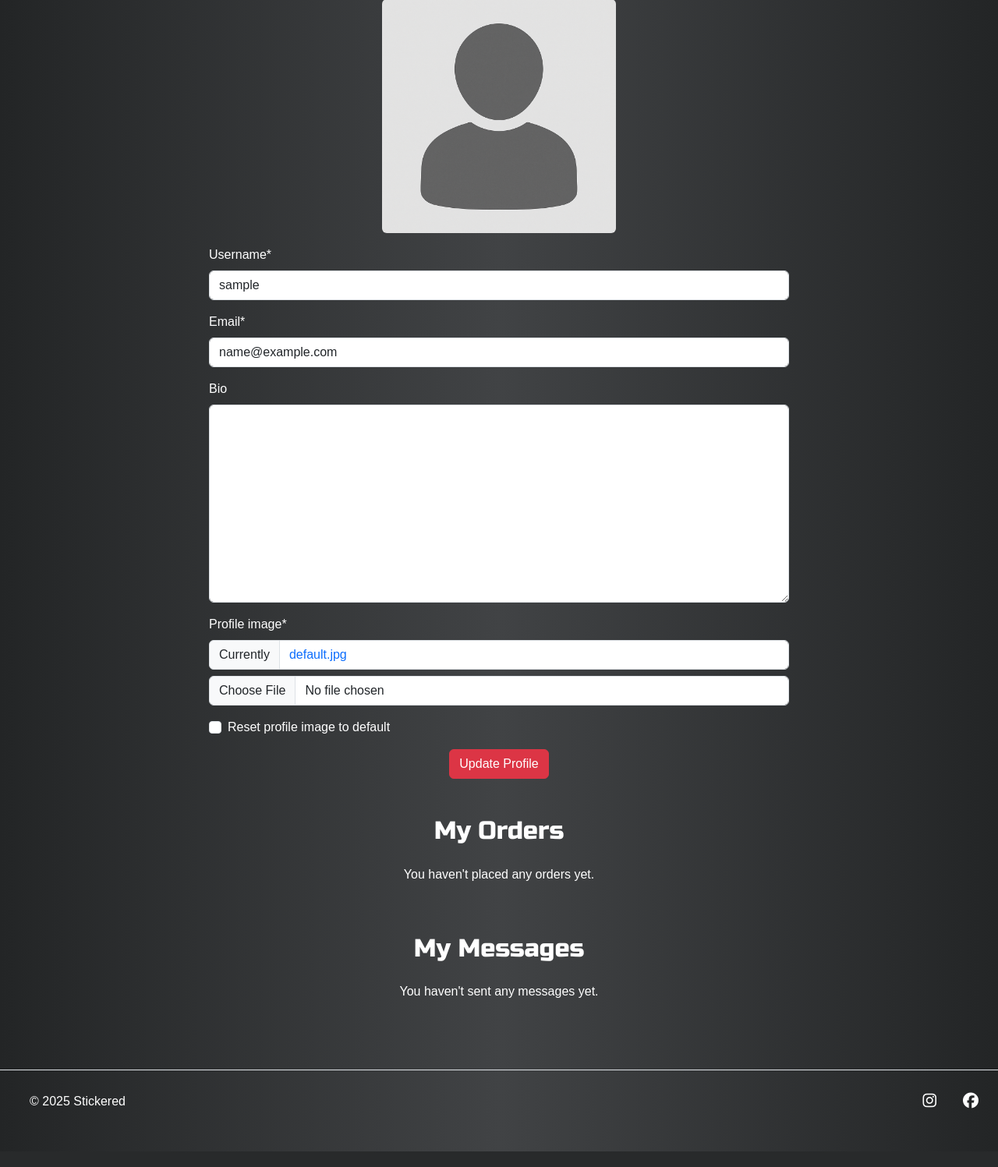
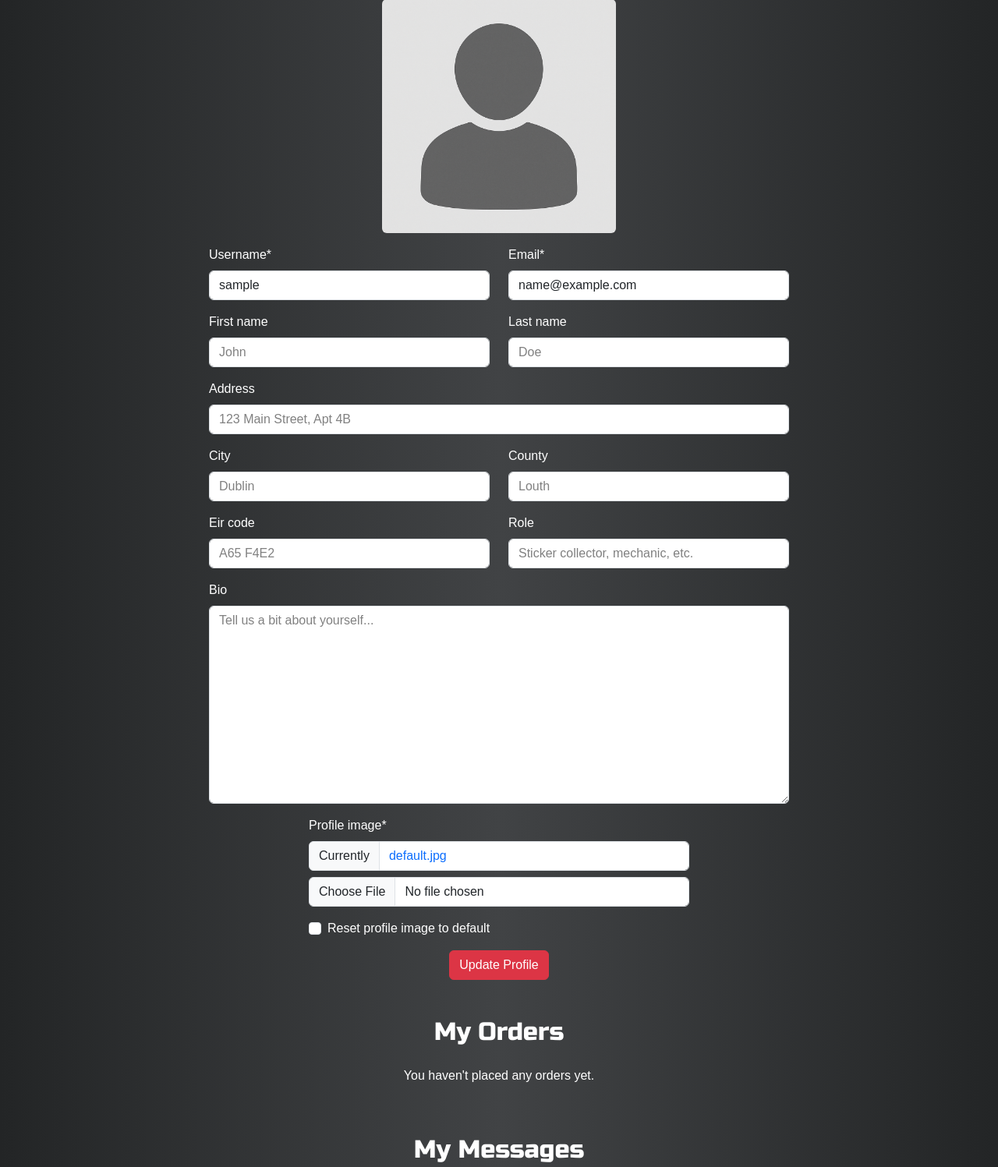
Before and after one commit to 1nsomn1aa/Stickered-V2, a Django app: page /account/profile/ in a window 1280 px wide. Shown: the part 275-1772 px from the top of the page at 78% size. Run offline with Django 5.2, Linux system fonts and the light colour scheme; the visitor is signed in with stand-in values (Sample User, id 1); data that the repository does not hold is empty; some libraries are stand-ins or nearby versions; some web fonts are replaced.

Commit message:
Implement form pre-filling based on the provided user information in the profile

```diff
--- a/home/templates/home/index.html
+++ b/home/templates/home/index.html
@@ -165,7 +165,9 @@
             </div>
         </div>
     </section>
-    <div id="newsletter-popup" class="modal">
+    <div id="newsletter-popup"
+         class="modal"
+         data-user-email="{% if request.user.is_authenticated %}{{ request.user.email|escapejs }}{% endif %}">
         <div class="modal-content">
             <span class="close-btn">&times;</span>
             <h2>Subscribe to Our Newsletter</h2>
--- a/static/js/newsletter.js
+++ b/static/js/newsletter.js
@@ -3,6 +3,11 @@ document.addEventListener("DOMContentLoaded", function () {
     const emailInput = document.getElementById('email');
     const popup = document.getElementById('newsletter-popup');
     const closeBtn = document.querySelector('.close-btn');
+    const userEmail = popup.getAttribute('data-user-email');
+
+    if (userEmail) {
+        emailInput.value = userEmail;
+    }
 
     if (!localStorage.getItem('subscribedToNewsletter')) {
         setTimeout(function () {
--- a/stickered/settings.py
+++ b/stickered/settings.py
@@ -123,7 +123,7 @@ ACCOUNT_LOGIN_METHODS = {"username", "email"}
 ACCOUNT_SIGNUP_FIELDS = ['email*', 'email2*', 'username*', 'password1*', 'password2*']
 ACCOUNT_EMAIL_VERIFICATION = 'none'
 ACCOUNT_USERNAME_MIN_LENGTH = 4
-LOGIN_URL = '/accounts/login/'
+LOGIN_URL = '/login/'
 LOGIN_REDIRECT_URL = '/'
 
 WSGI_APPLICATION = 'stickered.wsgi.application'
--- a/users/forms.py
+++ b/users/forms.py
@@ -11,7 +11,11 @@ class ProfileForm(forms.ModelForm):
 
     class Meta:
         model = UserProfile
-        fields = ['profile_image', 'bio', 'reset_image']
+        fields = [
+            'profile_image', 'bio', 'reset_image',
+            'first_name', 'last_name',
+            'address', 'city', 'county', 'eir_code', 'role'
+        ]
 
     def __init__(self, *args, **kwargs):
         user = kwargs.pop('user', None)
@@ -19,6 +23,20 @@ class ProfileForm(forms.ModelForm):
         if user:
             self.fields['username'].initial = user.username
             self.fields['email'].initial = user.email
+
+        placeholders = {
+            'first_name': 'John',
+            'last_name': 'Doe',
+            'address': '123 Main Street, Apt 4B',
+            'city': 'Dublin',
+            'county': 'Louth',
+            'eir_code': 'A65 F4E2',
+            'role': 'Sticker collector, mechanic, etc.',
+            'bio': 'Tell us a bit about yourself...',
+        }
+
+        for field, text in placeholders.items():
+            self.fields[field].widget.attrs['placeholder'] = text
 
     def save(self, commit=True):
         profile = super().save(commit=False)
--- a/users/models.py
+++ b/users/models.py
@@ -11,6 +11,13 @@ class UserProfile(models.Model):
     user = models.OneToOneField(User, on_delete=models.CASCADE, related_name="profile")
     bio = models.TextField(blank=True)
     profile_image = models.ImageField(upload_to=user_profile_image_path, default='default.jpg')
+    first_name = models.CharField(max_length=100, blank=True)
+    last_name = models.CharField(max_length=100, blank=True)
+    address = models.CharField(max_length=255, blank=True)
+    city = models.CharField(max_length=100, blank=True)
+    county = models.CharField(max_length=100, blank=True)
+    eir_code = models.CharField(max_length=20, blank=True)
+    role = models.CharField(max_length=100, blank=True)
 
     def save(self, *args, **kwargs):
         old_image = None
--- a/users/templates/users/profile.html
+++ b/users/templates/users/profile.html
@@ -14,11 +14,32 @@
                 <div class="col-md-8 mx-auto">
                     <form method="POST" enctype="multipart/form-data">
                         {% csrf_token %}
-                        {{ form.username|as_crispy_field }}
-                        {{ form.email|as_crispy_field }}
-                        {{ form.bio|as_crispy_field }}
-                        {{ form.profile_image|as_crispy_field }}
-                        {{ form.reset_image|as_crispy_field }}
+                        <div class="row">
+                            <div class="col-md-6">{{ form.username|as_crispy_field }}</div>
+                            <div class="col-md-6">{{ form.email|as_crispy_field }}</div>
+                        </div>
+                        <div class="row">
+                            <div class="col-md-6">{{ form.first_name|as_crispy_field }}</div>
+                            <div class="col-md-6">{{ form.last_name|as_crispy_field }}</div>
+                        </div>
+                        <div class="row">
+                            <div class="col-md-12">{{ form.address|as_crispy_field }}</div>
+                        </div>
+                        <div class="row">
+                            <div class="col-md-6">{{ form.city|as_crispy_field }}</div>
+                            <div class="col-md-6">{{ form.county|as_crispy_field }}</div>
+                        </div>
+                        <div class="row">
+                            <div class="col-md-6">{{ form.eir_code|as_crispy_field }}</div>
+                            <div class="col-md-6">{{ form.role|as_crispy_field }}</div>
+                        </div>
+                        <div class="row">
+                            <div class="col-md-12">{{ form.bio|as_crispy_field }}</div>
+                        </div>
+                        <div class="row">
+                            <div class="col-md-8 mx-auto">{{ form.profile_image|as_crispy_field }}</div>
+                            <div class="col-md-8 mx-auto">{{ form.reset_image|as_crispy_field }}</div>
+                        </div>
                         <div class="mb-5 text-center">
                             <button type="submit" class="btn btn-danger">Update Profile</button>
                         </div>
```
Also changed, not shown: home/views.py (+26 -2 lines), shop/views.py (+18 -1 lines), users/migrations/0003_userprofile_address_userprofile_city_and_more.py (added).
